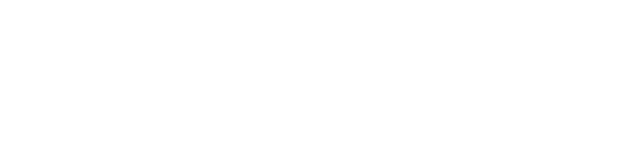
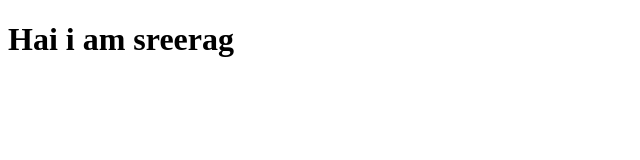
Before and after one commit to sreerag217001/datewithgit-sample, a plain HTML site: page hey.html in a window 1280 px wide. Shown: the whole page, without its empty margins (0-640 px from the left). Drawn offline with Linux system fonts and the light colour scheme.

Commit message:
hey file commited

```diff
--- a/hey.html
+++ b/hey.html
@@ -6,6 +6,6 @@
     <title>Document</title>
 </head>
 <body>
-
+    <h1>Hai i am sreerag</h1>
 </body>
 </html>
```
